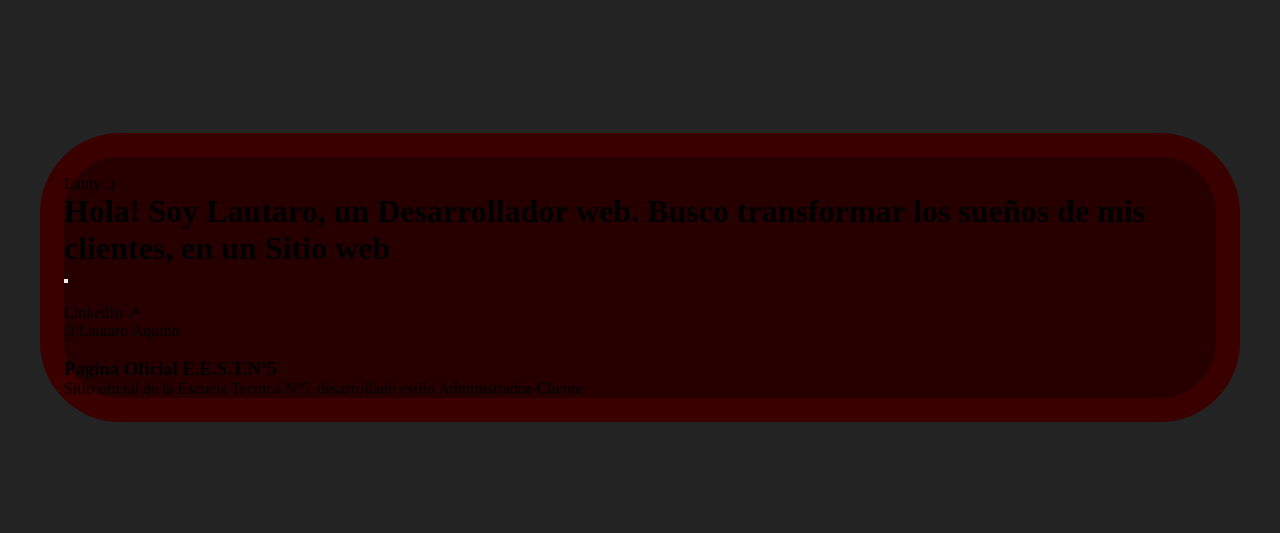
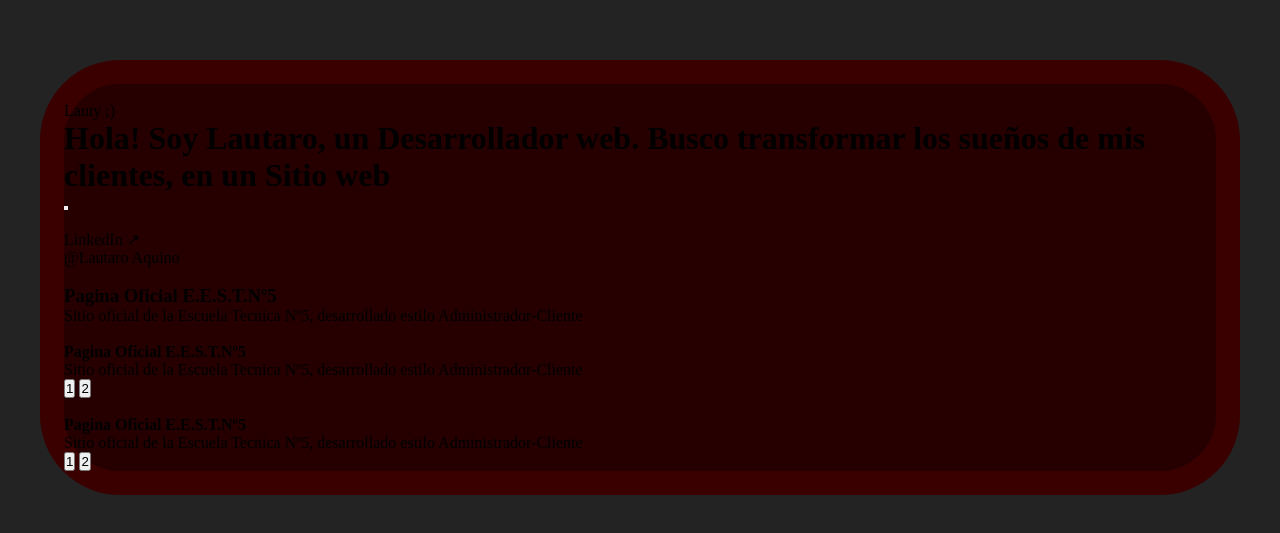
Before and after one commit to LautyDeveloper/Portfolio, a plain HTML site: page index.html in a window 1280 px wide. Shown: the part 123-656 px from the top of the page. Drawn offline with Linux system fonts and the light colour scheme.

Commit message:
Creamos los Proyectos Secundarios

```diff
--- a/index.html
+++ b/index.html
@@ -57,6 +57,38 @@
             </p>
           </div>
         </div>
+        <div class="secondary-project">
+          <div class="imagen">
+            <img src="" alt="" />
+          </div>
+          <div class="texto">
+            <h4>Pagina Oficial E.E.S.T.Nº5</h4>
+            <p>
+              Sitio oficial de la Escuela Tecnica Nº5, desarrollado estilo
+              Administrador-Cliente
+            </p>
+          </div>
+          <div class="botones">
+            <button>1</button>
+            <button>2</button>
+          </div>
+        </div>
+        <div class="secondary-project">
+          <div class="imagen">
+            <img src="" alt="" />
+          </div>
+          <div class="texto">
+            <h4>Pagina Oficial E.E.S.T.Nº5</h4>
+            <p>
+              Sitio oficial de la Escuela Tecnica Nº5, desarrollado estilo
+              Administrador-Cliente
+            </p>
+          </div>
+          <div class="botones">
+            <button>1</button>
+            <button>2</button>
+          </div>
+        </div>
       </div>
     </div>
   </body>
```
